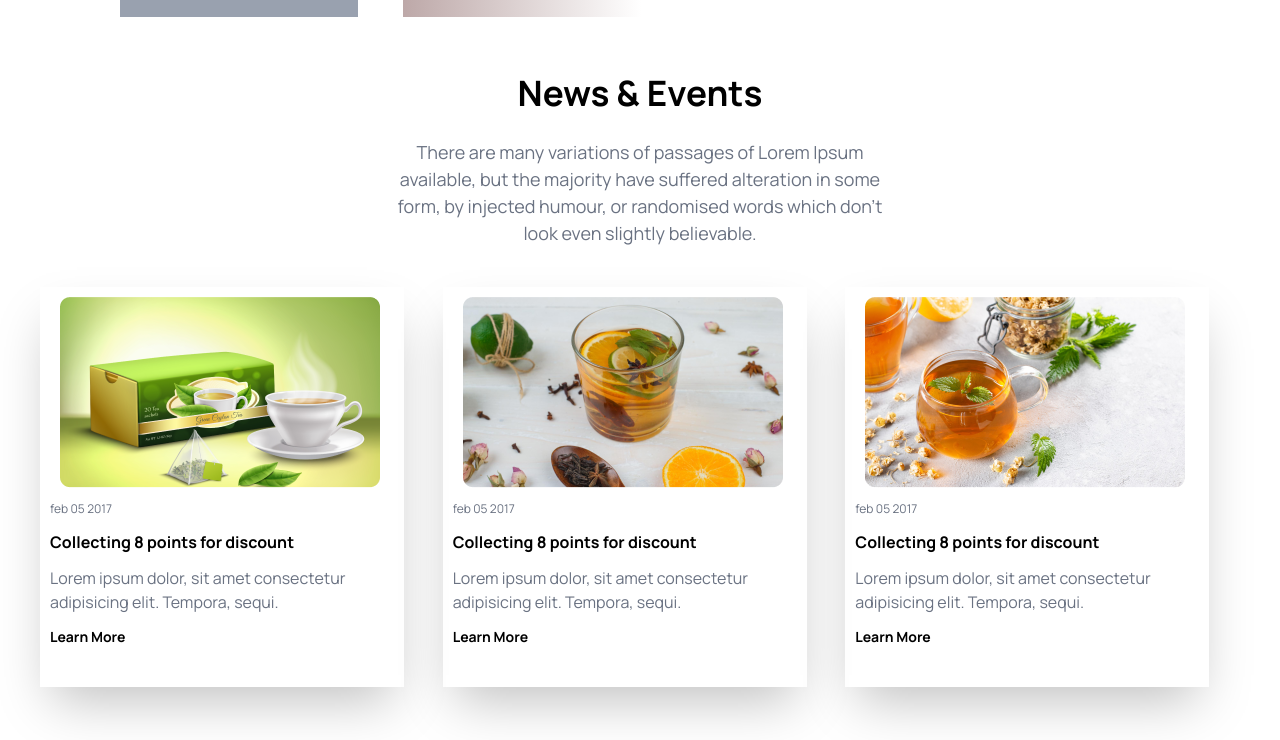
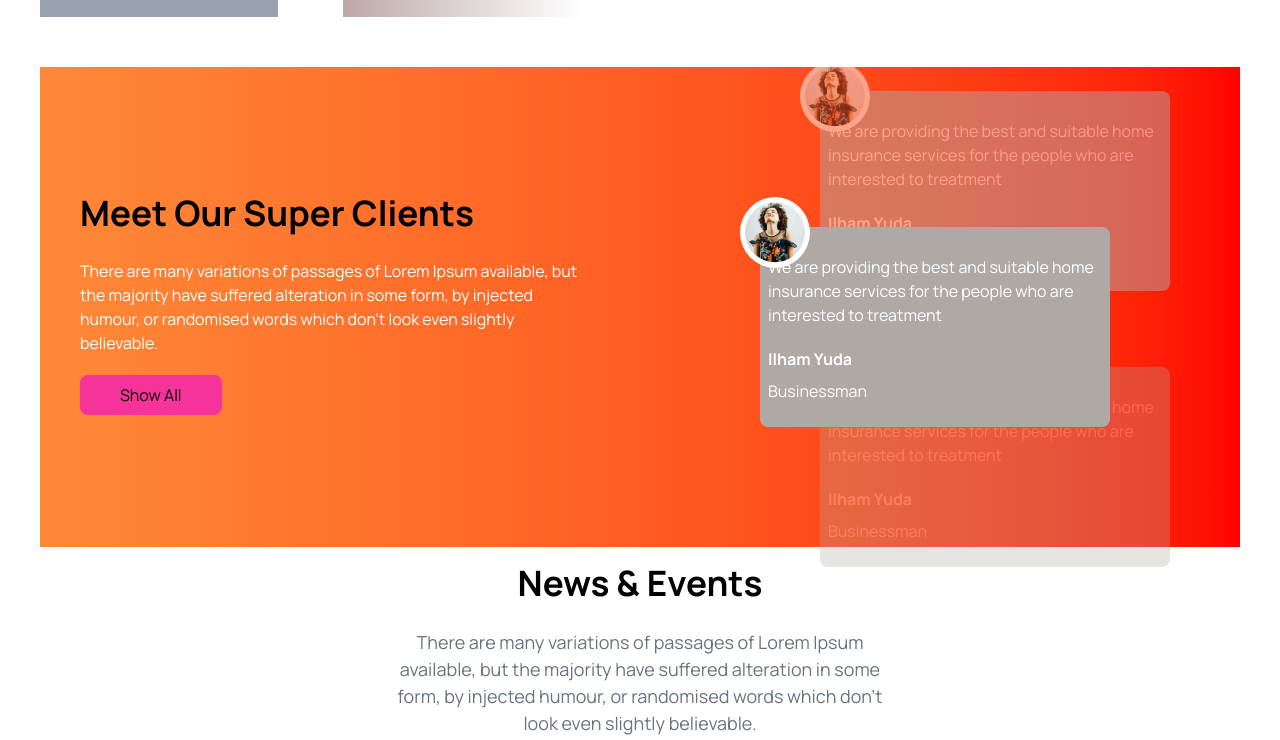
Before and after one commit to asik247/tea-house-tailwind, a plain HTML site: page index.html in a window 1280 px wide. Shown: the part 1538-2278 px from the top of the page. Drawn offline with nearby package versions, Linux system fonts and the light colour scheme.

Commit message:
meet part done

```diff
--- a/index.html
+++ b/index.html
@@ -112,7 +112,7 @@
       </section>
       <!-- Great Tea sectin code start here. -->
       <section
-        class="great_tea_section mb-[50px] max-sm:mb-[10px] flex gap-5 max-sm:flex-col-reverse ml-[80px] text-center"
+        class="great_tea_section mb-[50px] max-sm:mb-[10px] flex gap-5 max-sm:flex-col-reverse max-sm:items-center text-center  max-w-[1250px] m-auto"
       >
         <div
           class="great_main grid grid-cols-2 grid-rows-3 gap-5 h-full w-1/2 max-sm:hidden"
@@ -165,11 +165,55 @@
         </div>
       </section>
       <!-- Meet section -->
-      <section></section>
+      <section
+        class="meet_section   h-[60vh] max-sm:h-[100vh] bg-gradient-to-r from-[#ff8938] to-[#ff0000] relative"
+      >
+        <div class="meet_main flex max-sm:flex-col items-center gap-5  ">
+          <div class="meetLeft  border-blue-500 w-[500px] h-[250px] max-sm:w-[200px] ml-10 mt-25">
+            <h2 class="text-[35px] font-bold my-5">Meet Our Super Clients</h2>
+            <p class="my-5 text-white">
+              There are many variations of passages of Lorem Ipsum available,
+              but the majority have suffered alteration in some form, by
+              injected humour, or randomised words which don't look even
+              slightly believable.
+            </p>
+            <button class="py-2 px-10 bg-pink-500 rounded-lg">Show All</button>
+          </div>
+        <div class="meetRightMain max-sm:w-[100px]">
+          <div class="meetRight rounded-lg p-2 w-[350px] h-[200px]  bg-[#afa9a5] absolute top-40 left-[60%] z-10">
+            <p class="text-white my-5 ">
+              We are providing the best and suitable home insurance services for
+              the people who are interested to treatment
+            </p>
+            <h3 class="font-bold my-2 text-white">Ilham Yuda</h3>
+            <h5 class="text-white">Businessman</h5>
+               <img class="absolute -top-[30px] -left-[20px] rounded-[50%] p-[5px] bg-white" src="./images/client.png" alt="">
+          </div>
+          <div class="meetRight rounded-lg p-2 w-[350px] h-[200px]  bg-[#afa9a5] absolute top-[5%] left-[65%] opacity-[50%]">
+            <p class="text-white my-5 ">
+              We are providing the best and suitable home insurance services for
+              the people who are interested to treatment
+            </p>
+            <h3 class="font-bold my-2 text-white">Ilham Yuda</h3>
+            <h5 class="text-white">Businessman</h5>
+               <img class="absolute -top-[30px] -left-[20px] rounded-[50%] p-[5px] bg-white" src="./images/client.png" alt="">
+          </div>
+          <div class="meetRight rounded-lg p-2 w-[350px] h-[200px] absolute bg-[#afa9a5] top-[300px] left-[65%] opacity-30">
+            <p class="text-white my-5 ">
+              We are providing the best and suitable home insurance services for
+              the people who are interested to treatment
+            </p>
+            <h3 class="font-bold my-2 text-white">Ilham Yuda</h3>
+            <h5 class="text-white">Businessman</h5>
+               <img class="absolute -top-[30px] -left-[20px] rounded-[50%] p-[5px] bg-white" src="./images/client.png" alt="">
+          </div>
+          </div>
+
+        </div>
+      </section>
       <!-- news nad events -->
       <section>
-        <div class="news_main
-        mb-10">
+        <div class="news_main mb-10">
           <div
             class="news_title max-w-[500px] m-auto text-center max-sm:w-[300px]"
           >
@@ -240,21 +284,20 @@
         </div>
       </section>
     </header>
-    <footer class="bg-gray-300 h-[30vh]">
+    <footer class="bg-gray-300 h-[30vh] max-w-[1200px] m-auto">
       <div class="top_part_main flex justify-between items-center px-40">
         <div>
-          <img class="w-[50px] " src="./images/bg_cup.png" alt="">
+          <img class="w-[50px]" src="./images/bg_cup.png" alt="" />
         </div>
         <div class="flex gap-5">
           <h5>Ready to get strated?</h5>
-            <div>
-              <button>Get Strated</button>
+          <div>
+            <button>Get Strated</button>
           </div>
         </div>
-
       </div>
-      <hr>
-      <div class="buttom_part_main flex justify-between  px-20">
+      <hr />
+      <div class="buttom_part_main flex justify-between px-20">
         <div>
           <h2>Quick Links</h2>
           <a href="#">Home</a>
@@ -273,19 +316,18 @@
           <h2>Help</h2>
           <a href="#">FAQs</a>
           <a href="#">Contact Us</a>
-
         </div>
         <div class="subcribe_icon">
-          <h2>Subscribe to our <br> newsletter</h2>
-          <input class="shadow-lg" type="text" placeholder="Email address">
+          <h2>
+            Subscribe to our <br />
+            newsletter
+          </h2>
+          <input class="shadow-lg" type="text" placeholder="Email address" />
           <span><i class="fa-brands fa-facebook"></i></span>
           <span><i class="fa-brands fa-linkedin"></i></span>
           <span><i class="fa-brands fa-instagram"></i></span>
         </div>
-
       </div>
-
-
     </footer>
   </body>
 </html>
--- a/style/style.css
+++ b/style/style.css
@@ -15,6 +15,6 @@
     justify-content: space-between;
 
 }
-.subcribe_icon input:hover::after:focus{
-    border: hidden;
+.subcribe_icon input:focus{
+   outline: none;
 }
```
